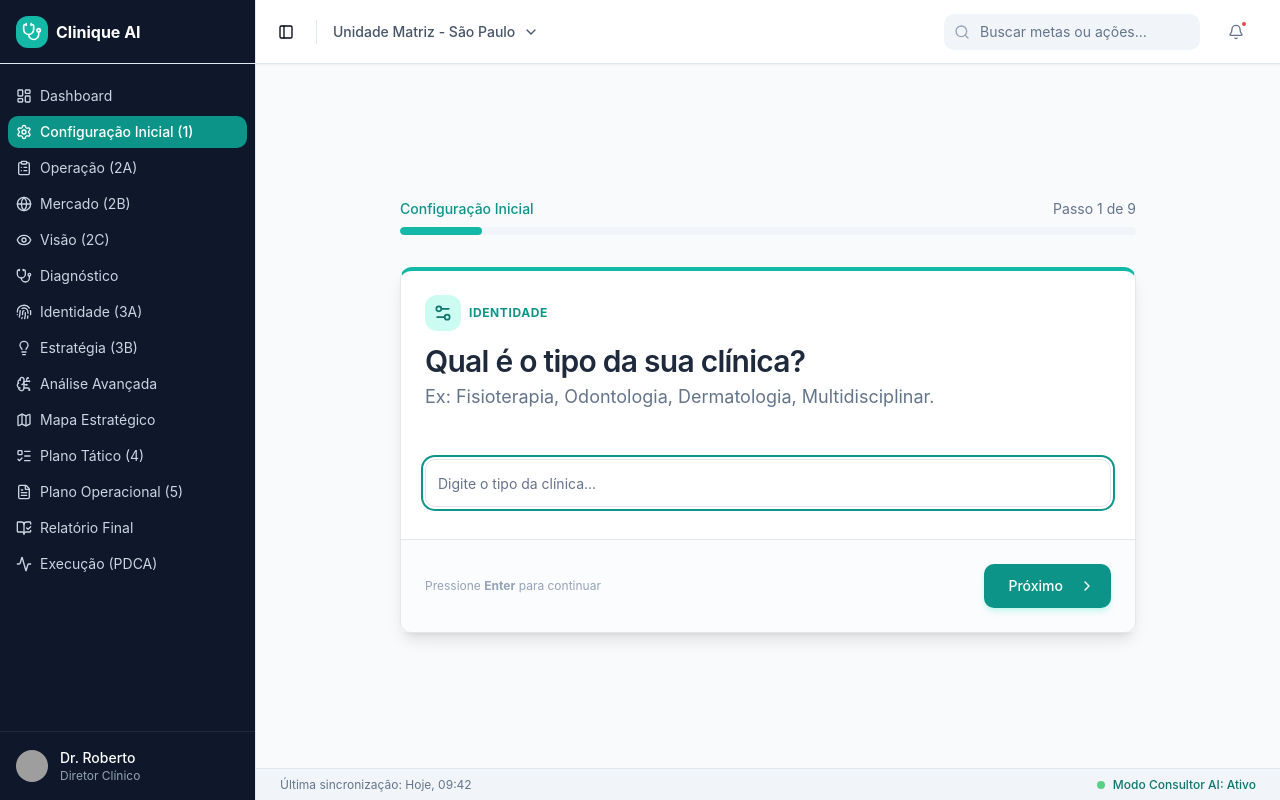
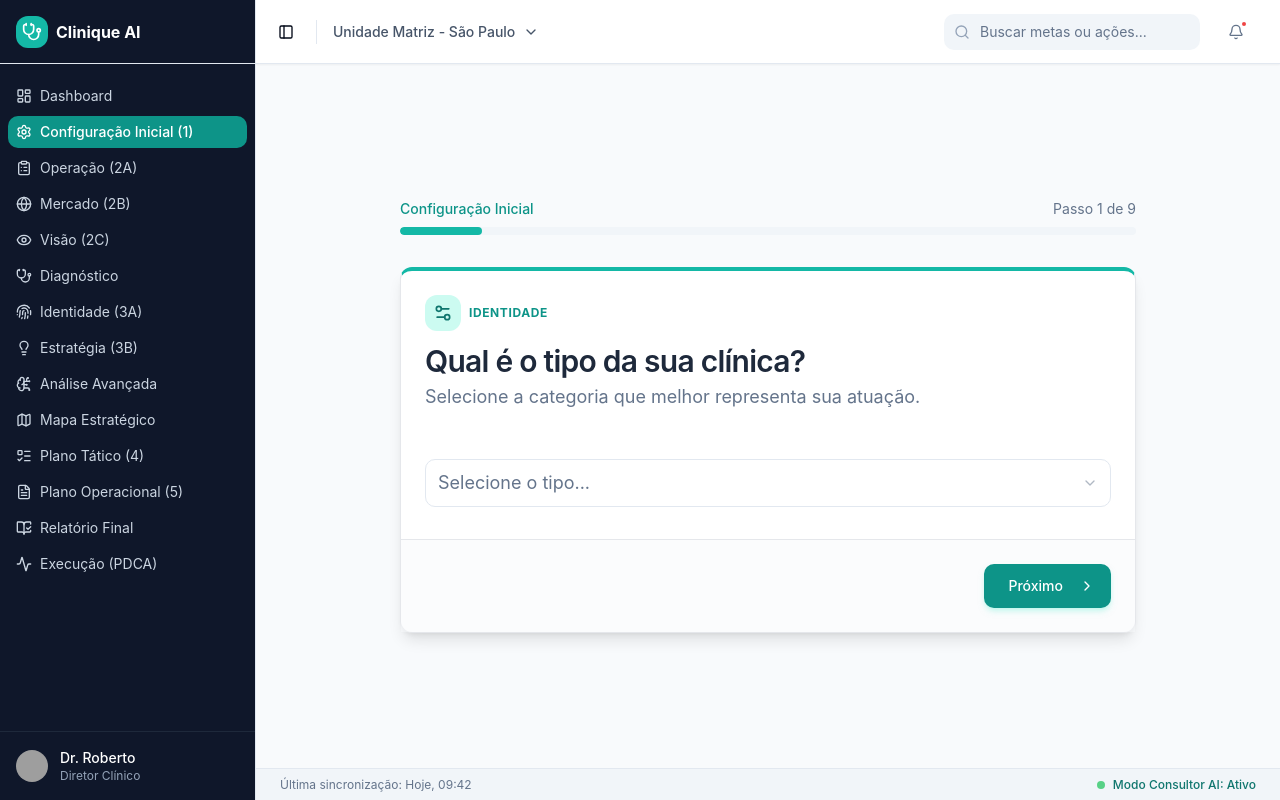
Before and after one commit to leomachadopt/planeamento-dental, a React (Vite) app: page /configuracao in a window 1280 px wide. Built offline with nearby package versions, Linux system fonts and the light colour scheme; grey boxes are pictures that could not be loaded.

Commit message:
feat: Implement selection lists for initial setup

```diff
--- a/src/pages/SetupWizard.tsx
+++ b/src/pages/SetupWizard.tsx
@@ -11,7 +11,6 @@ import {
 import { Button } from '@/components/ui/button'
 import { Input } from '@/components/ui/input'
 import { Label } from '@/components/ui/label'
-import { Textarea } from '@/components/ui/textarea'
 import { RadioGroup, RadioGroupItem } from '@/components/ui/radio-group'
 import {
   Select,
@@ -26,18 +25,46 @@ import {
   MessageSquare,
   Rocket,
   Settings2,
+  ChevronLeft,
 } from 'lucide-react'
 import { toast } from 'sonner'
 import { cn } from '@/lib/utils'
 
-const QUESTIONS = [
+interface QuestionOption {
+  value: string
+  label: string
+  description?: string
+}
+
+interface Question {
+  key: keyof ConfigInicial
+  title: string
+  description: string
+  type: 'text' | 'select' | 'composite' | 'radio'
+  options?: (string | QuestionOption)[]
+  placeholder?: string
+  allowOther?: boolean
+}
+
+const QUESTIONS: Question[] = [
   {
     key: 'tipo_clinica',
     title: 'Qual é o tipo da sua clínica?',
-    description:
-      'Ex: Fisioterapia, Odontologia, Dermatologia, Multidisciplinar.',
-    type: 'text',
-    placeholder: 'Digite o tipo da clínica...',
+    description: 'Selecione a categoria que melhor representa sua atuação.',
+    type: 'select',
+    allowOther: true,
+    options: [
+      'Fisioterapia',
+      'Odontologia',
+      'Clínica Geral',
+      'Psicologia',
+      'Nutrição',
+      'Estética',
+      'Pilates',
+      'Multidisciplinar',
+      'Outro',
+    ],
+    placeholder: 'Selecione o tipo...',
   },
   {
     key: 'nome_clinica',
@@ -56,16 +83,25 @@ const QUESTIONS = [
   {
     key: 'publico_principal',
     title: 'Quem é o seu público principal?',
-    description:
-      'Descreva brevemente o perfil dos seus pacientes (Ex: Atletas, Idosos, Classe A/B).',
-    type: 'text',
-    placeholder: 'Descreva seu público alvo...',
+    description: 'Selecione o perfil predominante dos seus pacientes.',
+    type: 'select',
+    allowOther: true,
+    options: [
+      'Reabilitação',
+      'Atletas',
+      'Idosos',
+      'Crianças',
+      'Saúde da Mulher',
+      'Outro',
+    ],
+    placeholder: 'Selecione o público...',
   },
   {
     key: 'estagio_clinica',
     title: 'Em qual estágio de negócio a clínica se encontra?',
     description: 'Selecione a opção que melhor descreve o momento atual.',
     type: 'select',
+    allowOther: true,
     options: [
       'Iniciante',
       'Em Crescimento',
@@ -73,6 +109,7 @@ const QUESTIONS = [
       'Em Crise',
       'Outro',
     ],
+    placeholder: 'Selecione o estágio...',
   },
   {
     key: 'gestores_principais',
@@ -86,9 +123,17 @@ const QUESTIONS = [
     title: 'Qual é o principal objetivo estratégico para 2026?',
     description:
       'O que seria um grande sucesso se alcançado até o final do ano?',
-    type: 'textarea',
-    placeholder:
-      'Ex: Dobrar o faturamento, abrir nova unidade, digitalizar processos...',
+    type: 'select',
+    allowOther: true,
+    options: [
+      'Crescer faturamento',
+      'Organizar processos',
+      'Expandir unidades',
+      'Melhorar experiência do paciente',
+      'Aumentar lucro',
+      'Outro',
+    ],
+    placeholder: 'Selecione o objetivo...',
   },
   {
     key: 'tamanho_relatorio',
@@ -98,11 +143,13 @@ const QUESTIONS = [
     options: [
       {
         value: 'resumido_20',
-        label: 'Resumido (~20 páginas) - Foco em ação rápida',
+        label: 'Resumido (20 páginas)',
+        description: 'Foco em ação rápida',
       },
       {
         value: 'detalhado_40',
-        label: 'Detalhado (~40 páginas) - Análise profunda',
+        label: 'Detalhado (40 páginas)',
+        description: 'Análise profunda',
       },
     ],
   },
@@ -112,12 +159,21 @@ const QUESTIONS = [
     description: 'Como a consultoria deve se comunicar com sua equipe.',
     type: 'radio',
     options: [
-      { value: 'formal', label: 'Formal - Corporativo e técnico' },
+      {
+        value: 'formal',
+        label: 'Formal',
+        description: 'Corporativo e técnico',
+      },
       {
         value: 'intermediario',
-        label: 'Intermediário - Profissional mas acessível',
+        label: 'Intermediário',
+        description: 'Profissional mas acessível',
       },
-      { value: 'informal', label: 'Informal - Próximo e motivacional' },
+      {
+        value: 'informal',
+        label: 'Informal',
+        description: 'Próximo e motivacional',
+      },
     ],
   },
 ]
@@ -128,7 +184,7 @@ export default function SetupWizard() {
   const [answers, setAnswers] = useState<Partial<ConfigInicial>>(savedConfig)
   const [isCompleted, setIsCompleted] = useState(false)
 
-  // Custom state for step 6 (Management)
+  // Custom state for composite step (Management)
   const [managerCount, setManagerCount] = useState('')
   const [managerRoles, setManagerRoles] = useState('')
 
@@ -143,23 +199,27 @@ export default function SetupWizard() {
       if (savedConfig.gestores_principais.includes('gestores:')) {
         const [countPart, rolesPart] =
           savedConfig.gestores_principais.split('gestores:')
-        setManagerCount(countPart.trim())
+        const count = countPart.trim()
+        setManagerCount(
+          ['1', '2-3', '4+'].includes(count) ? count : '1', // fallback to valid option if mismatch
+        )
         setManagerRoles(rolesPart.trim())
       } else {
+        // Legacy or unexpected format handling
         setManagerRoles(savedConfig.gestores_principais)
       }
     }
   }, [currentQuestion.key, savedConfig.gestores_principais])
 
   const handleNext = () => {
-    // Handling Composite Question 6
+    // Handling Composite Question
     if (currentQuestion.key === 'gestores_principais') {
-      if (!managerCount || !managerRoles) {
-        toast.error('Por favor, preencha a quantidade e os cargos.')
+      if (!managerCount) {
+        toast.error('Por favor, selecione a quantidade de gestores.')
         return
       }
-      // Save composite string
-      const compositeValue = `${managerCount} gestores: ${managerRoles}`
+      // Save composite string - roles are optional
+      const compositeValue = `${managerCount} gestores:${managerRoles ? ` ${managerRoles}` : ''}`
       setAnswers((prev) => ({ ...prev, gestores_principais: compositeValue }))
 
       if (currentStep < QUESTIONS.length - 1) {
@@ -168,12 +228,11 @@ export default function SetupWizard() {
       }
     }
 
-    const key = currentQuestion.key as keyof ConfigInicial
-
-    // For normal questions check answers state
-    if (currentQuestion.key !== 'gestores_principais') {
+    // Validation for normal questions
+    const key = currentQuestion.key
+    if (key !== 'gestores_principais') {
       const value = answers[key]
-      if (!value) {
+      if (!value || (typeof value === 'string' && !value.trim())) {
         toast.error('Por favor, preencha o campo para continuar.')
         return
       }
@@ -183,17 +242,23 @@ export default function SetupWizard() {
       setCurrentStep((prev) => prev + 1)
     } else {
       setIsCompleted(true)
-      // Final save.
+      // Final save
       const finalConfig = {
         ...answers,
         gestores_principais:
           currentQuestion.key === 'gestores_principais'
-            ? `${managerCount} gestores: ${managerRoles}`
+            ? `${managerCount} gestores:${managerRoles ? ` ${managerRoles}` : ''}`
             : answers.gestores_principais || '',
       } as ConfigInicial
 
       setConfigInicial(finalConfig)
       toast.success('Configuração concluída com sucesso!')
+    }
+  }
+
+  const handleBack = () => {
+    if (currentStep > 0) {
+      setCurrentStep((prev) => prev - 1)
     }
   }
 
@@ -204,12 +269,37 @@ export default function SetupWizard() {
     }))
   }
 
+  const handleSelectChange = (value: string) => {
+    handleInputChange(value === 'Outro' ? '' : value)
+  }
+
   const handleKeyPress = (e: React.KeyboardEvent) => {
-    if (e.key === 'Enter' && currentQuestion.type !== 'textarea') {
+    if (e.key === 'Enter') {
+      // Prevent submit if it's a textarea or if inside a select that captures enter
+      if (
+        document.activeElement?.tagName !== 'TEXTAREA' &&
+        currentQuestion.type !== 'select'
+      ) {
         handleNext()
       }
     }
+  }
 
+  // Logic to determine if "Outro" is selected in the UI
+  const getCurrentSelectValue = () => {
+    const val = answers[currentQuestion.key] as string
+    if (!val) return ''
+
+    const options = currentQuestion.options?.map((opt) =>
+      typeof opt === 'string' ? opt : opt.value,
+    )
+
+    if (options?.includes(val)) return val
+    if (currentQuestion.allowOther && val) return 'Outro'
+    return ''
+  }
+
+  const isOtherSelected = getCurrentSelectValue() === 'Outro'
   const progress = ((currentStep + 1) / QUESTIONS.length) * 100
 
   if (isCompleted) {
@@ -269,7 +359,7 @@ export default function SetupWizard() {
         </div>
       </div>
 
-      <Card className="border-t-4 border-t-teal-500 shadow-lg animate-fade-in-up">
+      <Card className="border-t-4 border-t-teal-500 shadow-lg animate-fade-in-up transition-all duration-300">
         <CardHeader className="space-y-1">
           <div className="flex items-center gap-2 mb-2">
             <div className="bg-teal-100 p-2 rounded-lg">
@@ -298,6 +388,7 @@ export default function SetupWizard() {
         </CardHeader>
         <CardContent className="pt-6 pb-8">
           <div className="space-y-4">
+            {/* TEXT INPUT */}
             {currentQuestion.type === 'text' && (
               <Input
                 autoFocus
@@ -313,8 +404,39 @@ export default function SetupWizard() {
               />
             )}
 
-            {currentQuestion.type === 'textarea' && (
-              <Textarea
+            {/* SELECT INPUT */}
+            {currentQuestion.type === 'select' && (
+              <div className="space-y-4">
+                <Select
+                  value={getCurrentSelectValue()}
+                  onValueChange={handleSelectChange}
+                >
+                  <SelectTrigger className="h-12 text-lg">
+                    <SelectValue placeholder={currentQuestion.placeholder} />
+                  </SelectTrigger>
+                  <SelectContent>
+                    {currentQuestion.options?.map((opt) => {
+                      const value = typeof opt === 'string' ? opt : opt.value
+                      const label = typeof opt === 'string' ? opt : opt.label
+                      return (
+                        <SelectItem
+                          key={value}
+                          value={value}
+                          className="text-base py-3"
+                        >
+                          {label}
+                        </SelectItem>
+                      )
+                    })}
+                  </SelectContent>
+                </Select>
+
+                {isOtherSelected && (
+                  <div className="animate-fade-in-down space-y-2">
+                    <Label className="text-sm text-slate-500">
+                      Especifique a opção "Outro":
+                    </Label>
+                    <Input
                       autoFocus
                       value={
                         (answers[
@@ -322,37 +444,16 @@ export default function SetupWizard() {
                         ] as string) || ''
                       }
                       onChange={(e) => handleInputChange(e.target.value)}
-                placeholder={currentQuestion.placeholder}
-                className="text-base min-h-[120px] resize-none"
+                      onKeyDown={handleKeyPress}
+                      placeholder="Digite sua resposta específica..."
+                      className="text-lg h-12 border-teal-200 focus-visible:ring-teal-500"
                     />
+                  </div>
+                )}
+              </div>
             )}
 
-            {currentQuestion.type === 'select' && (
-              <Select
-                value={
-                  (answers[
-                    currentQuestion.key as keyof ConfigInicial
-                  ] as string) || ''
-                }
-                onValueChange={handleInputChange}
-              >
-                <SelectTrigger className="h-12 text-lg">
-                  <SelectValue placeholder="Selecione uma opção" />
-                </SelectTrigger>
-                <SelectContent>
-                  {currentQuestion.options?.map((opt: any) => (
-                    <SelectItem
-                      key={opt}
-                      value={opt}
-                      className="text-base py-3"
-                    >
-                      {opt}
-                    </SelectItem>
-                  ))}
-                </SelectContent>
-              </Select>
-            )}
-
+            {/* COMPOSITE INPUT (GESTORES) */}
             {currentQuestion.type === 'composite' && (
               <div className="grid gap-6">
                 <div className="space-y-2">
@@ -371,7 +472,12 @@ export default function SetupWizard() {
                   </Select>
                 </div>
                 <div className="space-y-2">
-                  <Label className="text-base">Quais são os cargos?</Label>
+                  <Label className="text-base">
+                    Quais são os cargos?{' '}
+                    <span className="text-slate-400 font-normal text-sm">
+                      (Opcional)
+                    </span>
+                  </Label>
                   <Input
                     value={managerRoles}
                     onChange={(e) => setManagerRoles(e.target.value)}
@@ -382,6 +488,7 @@ export default function SetupWizard() {
               </div>
             )}
 
+            {/* RADIO INPUT */}
             {currentQuestion.type === 'radio' && (
               <RadioGroup
                 value={
@@ -392,39 +499,52 @@ export default function SetupWizard() {
                 onValueChange={handleInputChange}
                 className="grid gap-3"
               >
-                {currentQuestion.options?.map((opt: any) => (
+                {currentQuestion.options?.map((opt) => {
+                  const value = typeof opt === 'string' ? opt : opt.value
+                  const label = typeof opt === 'string' ? opt : opt.label
+                  const desc = typeof opt === 'object' ? opt.description : null
+
+                  return (
                     <div
-                    key={opt.value}
+                      key={value}
                       className={cn(
                         'flex items-center space-x-3 space-y-0 rounded-lg border p-4 cursor-pointer hover:bg-slate-50 transition-colors',
                         answers[currentQuestion.key as keyof ConfigInicial] ===
-                        opt.value
-                        ? 'border-teal-500 bg-teal-50'
+                          value
+                          ? 'border-teal-500 bg-teal-50 shadow-sm ring-1 ring-teal-500/20'
                           : 'border-slate-200',
                       )}
+                      onClick={() => handleInputChange(value)}
                     >
-                    <RadioGroupItem value={opt.value} id={opt.value} />
+                      <RadioGroupItem value={value} id={value} />
                       <Label
-                      htmlFor={opt.value}
+                        htmlFor={value}
                         className="flex-1 cursor-pointer text-base font-medium text-slate-700"
                       >
-                      <div className="font-semibold">{opt.label}</div>
-                      {opt.description && (
+                        <div className="font-semibold">{label}</div>
+                        {desc && (
                           <div className="text-sm font-normal text-slate-500 mt-1">
-                          {opt.description}
+                            {desc}
                           </div>
                         )}
                       </Label>
                     </div>
-                ))}
+                  )
+                })}
               </RadioGroup>
             )}
           </div>
         </CardContent>
         <CardFooter className="flex justify-between border-t bg-slate-50/50 p-6">
-          <div className="text-xs text-slate-400">
-            Pressione <strong>Enter</strong> para continuar
-          </div>
+          <Button
+            variant="ghost"
+            onClick={handleBack}
+            disabled={currentStep === 0}
+            className={cn('text-slate-500', currentStep === 0 && 'invisible')}
+          >
+            <ChevronLeft className="mr-2 size-4" /> Voltar
+          </Button>
+
           <Button
             onClick={handleNext}
             size="lg"
```
Also changed, not shown: 5 other files (tests, documents, lock files or other folders). Lines whose indentation alone changed are shown as unchanged.
